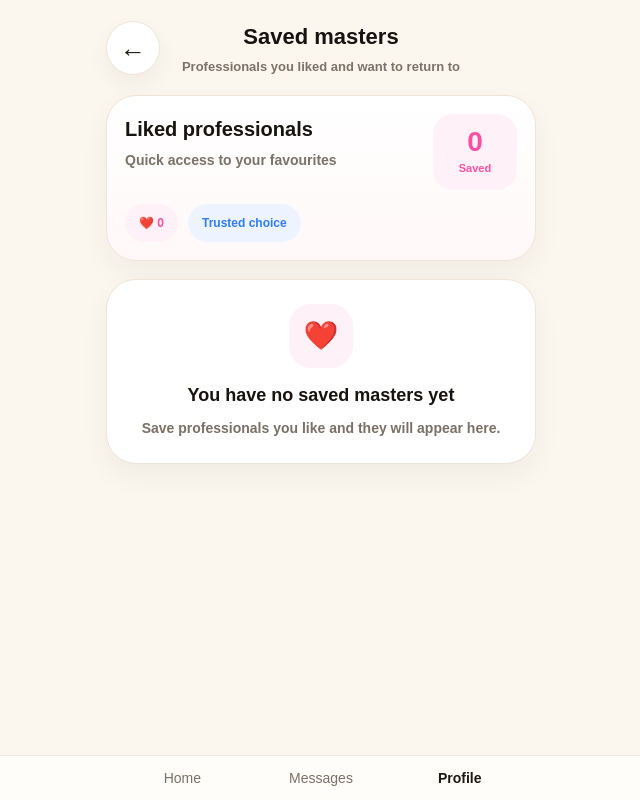
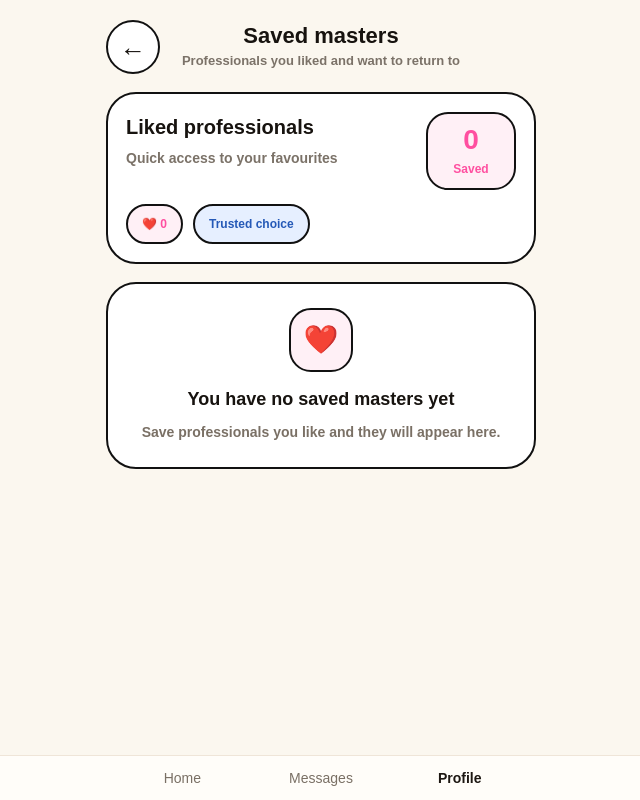
Before and after one commit to bellasalon4u-source/mapbookapp, a Next.js app: page /profile/saved-masters in a window 1280 px wide. Shown: the whole page, without its empty margins (319-959 px from the left). Built offline with nearby package versions, Linux system fonts and the light colour scheme.

Commit message:
git add app/profile/saved-masters/page.tsx && git commit -m "Restyle saved masters page to MapBook bordered design"

```diff
--- a/app/profile/saved-masters/page.tsx
+++ b/app/profile/saved-masters/page.tsx
@@ -46,9 +46,9 @@ const savedMastersTexts = {
   },
   RU: {
     title: 'Сохранённые мастера',
-    subtitle: 'Мастера, которые вам понравились и к которым можно вернуться',
+    subtitle: 'Специалисты, которые вам понравились и к которым вы хотите вернуться',
     empty: 'У вас пока нет сохранённых мастеров',
-    emptySub: 'Сохраняйте понравившихся мастеров, и они появятся здесь.',
+    emptySub: 'Сохраняйте понравившихся специалистов, и они появятся здесь.',
     categoryFallback: 'Специалист',
     openProfile: 'Открыть профиль',
     remove: 'Убрать',
@@ -78,7 +78,7 @@ const savedMastersTexts = {
   },
   DE: {
     title: 'Gespeicherte Profis',
-    subtitle: 'Profis, die dir gefallen haben und zu denen du zurückkehren kannst',
+    subtitle: 'Profis, die dir gefallen haben und zu denen du zurückkehren möchtest',
     empty: 'Du hast noch keine gespeicherten Profis',
     emptySub: 'Speichere Profis, die dir gefallen, und sie erscheinen hier.',
     categoryFallback: 'Spezialist',
@@ -94,7 +94,7 @@ const savedMastersTexts = {
   },
   PL: {
     title: 'Zapisani specjaliści',
-    subtitle: 'Specjaliści, którzy Ci się spodobali i do których możesz wrócić',
+    subtitle: 'Specjaliści, którzy Ci się spodobali i do których chcesz wrócić',
     empty: 'Nie masz jeszcze zapisanych specjalistów',
     emptySub: 'Zapisuj ulubionych specjalistów, a pojawią się tutaj.',
     categoryFallback: 'Specjalista',
@@ -122,10 +122,10 @@ type SavedMasterItem = {
 };
 
 function accentStyle(kind: 'pink' | 'green' | 'blue' | 'orange' | 'neutral') {
-  if (kind === 'pink') return { background: '#fff1f7', color: '#ff4fa0' };
-  if (kind === 'green') return { background: '#eef9f1', color: '#2fa35a' };
-  if (kind === 'blue') return { background: '#eef4ff', color: '#2f7cf6' };
-  if (kind === 'orange') return { background: '#fff5e8', color: '#d68612' };
+  if (kind === 'pink') return { background: '#fff0f6', color: '#ff4fa0' };
+  if (kind === 'green') return { background: '#dff2e3', color: '#1d7a38' };
+  if (kind === 'blue') return { background: '#e6efff', color: '#2559b7' };
+  if (kind === 'orange') return { background: '#fff0da', color: '#c07a00' };
   return { background: '#f4efe8', color: '#6d6258' };
 }
 
@@ -157,8 +157,7 @@ export default function SavedMastersPage() {
   }, []);
 
   const text =
-    savedMastersTexts[language as keyof typeof savedMastersTexts] ||
-    savedMastersTexts.EN;
+    savedMastersTexts[language as keyof typeof savedMastersTexts] || savedMastersTexts.EN;
 
   const allMasters = getAllMasters() as SavedMasterItem[];
 
@@ -173,6 +172,7 @@ export default function SavedMastersPage() {
         minHeight: '100vh',
         background: '#fbf7ef',
         padding: '20px 16px 110px',
+        fontFamily: 'Arial, sans-serif',
       }}
     >
       <div style={{ maxWidth: 430, margin: '0 auto' }}>
@@ -191,10 +191,11 @@ export default function SavedMastersPage() {
               width: 54,
               height: 54,
               borderRadius: 999,
-              border: '1px solid #efe4d7',
+              border: '2px solid #111111',
               background: '#fff',
               fontSize: 26,
-              boxShadow: '0 10px 22px rgba(44, 23, 10, 0.05)',
+              fontWeight: 900,
+              color: '#17130f',
               cursor: 'pointer',
             }}
           >
@@ -207,6 +208,7 @@ export default function SavedMastersPage() {
                 fontSize: 22,
                 fontWeight: 900,
                 color: '#17130f',
+                lineHeight: 1.1,
               }}
             >
               {text.title}
@@ -217,6 +219,7 @@ export default function SavedMastersPage() {
                 fontSize: 13,
                 color: '#7b7268',
                 fontWeight: 700,
+                lineHeight: 1.35,
               }}
             >
               {text.subtitle}
@@ -230,10 +233,9 @@ export default function SavedMastersPage() {
           style={{
             marginTop: 18,
             borderRadius: 30,
-            border: '1px solid #f0e3d7',
-            background: 'linear-gradient(180deg, #ffffff 0%, #fff8f8 100%)',
+            border: '2px solid #111111',
+            background: '#fff',
             padding: 18,
-            boxShadow: '0 12px 28px rgba(44, 23, 10, 0.05)',
           }}
         >
           <div
@@ -269,20 +271,17 @@ export default function SavedMastersPage() {
 
             <div
               style={{
-                minWidth: 84,
-                borderRadius: 20,
-                background: '#fff1f7',
+                minWidth: 90,
+                borderRadius: 22,
+                border: '2px solid #111111',
+                background: '#fff0f6',
                 color: '#ff4fa0',
-                padding: '14px 12px',
+                padding: '12px 12px 10px',
                 textAlign: 'center',
               }}
             >
-              <div style={{ fontSize: 28, fontWeight: 900, lineHeight: 1 }}>
-                {savedMasters.length}
-              </div>
-              <div style={{ marginTop: 4, fontSize: 11, fontWeight: 900 }}>
-                {text.savedCount}
-              </div>
+              <div style={{ fontSize: 28, fontWeight: 900, lineHeight: 1 }}>{savedMasters.length}</div>
+              <div style={{ marginTop: 6, fontSize: 12, fontWeight: 900 }}>{text.savedCount}</div>
             </div>
           </div>
 
@@ -298,7 +297,8 @@ export default function SavedMastersPage() {
               style={{
                 ...accentStyle('pink'),
                 borderRadius: 999,
-                padding: '10px 14px',
+                border: '2px solid #111111',
+                padding: '9px 14px',
                 fontSize: 12,
                 fontWeight: 900,
               }}
@@ -310,7 +310,8 @@ export default function SavedMastersPage() {
               style={{
                 ...accentStyle('blue'),
                 borderRadius: 999,
-                padding: '10px 14px',
+                border: '2px solid #111111',
+                padding: '9px 14px',
                 fontSize: 12,
                 fontWeight: 900,
               }}
@@ -320,16 +321,15 @@ export default function SavedMastersPage() {
           </div>
         </div>
 
-        <div style={{ marginTop: 18, display: 'grid', gap: 14 }}>
+        <div style={{ marginTop: 18, display: 'grid', gap: 16 }}>
           {savedMasters.length === 0 && (
             <div
               style={{
                 borderRadius: 30,
-                border: '1px solid #efe4d7',
+                border: '2px solid #111111',
                 background: '#fff',
                 padding: 24,
                 textAlign: 'center',
-                boxShadow: '0 12px 28px rgba(44, 23, 10, 0.05)',
               }}
             >
               <div
@@ -338,7 +338,8 @@ export default function SavedMastersPage() {
                   height: 64,
                   margin: '0 auto 14px',
                   borderRadius: 22,
-                  background: '#fff1f7',
+                  border: '2px solid #111111',
+                  background: '#fff0f6',
                   color: '#ff4fa0',
                   display: 'flex',
                   alignItems: 'center',
@@ -378,10 +379,9 @@ export default function SavedMastersPage() {
               key={master.id}
               style={{
                 borderRadius: 30,
-                border: '1px solid #efe4d7',
+                border: '2px solid #111111',
                 background: '#fff',
                 padding: 16,
-                boxShadow: '0 12px 28px rgba(44, 23, 10, 0.05)',
               }}
             >
               <div
@@ -405,7 +405,7 @@ export default function SavedMastersPage() {
                       borderRadius: 24,
                       objectFit: 'cover',
                       display: 'block',
-                      boxShadow: '0 10px 22px rgba(44, 23, 10, 0.10)',
+                      border: '2px solid #111111',
                     }}
                   />
 
@@ -413,14 +413,13 @@ export default function SavedMastersPage() {
                     <div
                       style={{
                         position: 'absolute',
-                        right: -3,
-                        bottom: -3,
-                        width: 24,
-                        height: 24,
+                        right: -4,
+                        bottom: -4,
+                        width: 28,
+                        height: 28,
                         borderRadius: 999,
                         background: '#2fa35a',
-                        border: '3px solid #fff',
-                        boxShadow: '0 6px 14px rgba(47,163,90,0.22)',
+                        border: '3px solid #ffffff',
                       }}
                     />
                   )}
@@ -453,6 +452,7 @@ export default function SavedMastersPage() {
                           fontSize: 14,
                           color: '#7b7268',
                           fontWeight: 700,
+                          textTransform: 'lowercase',
                         }}
                       >
                         {master.category || text.categoryFallback}
@@ -474,8 +474,9 @@ export default function SavedMastersPage() {
                       <div
                         style={{
                           ...accentStyle(index % 2 === 0 ? 'orange' : 'green'),
-                          borderRadius: 16,
-                          padding: '9px 12px',
+                          borderRadius: 18,
+                          border: '2px solid #111111',
+                          padding: '10px 12px',
                           fontSize: 13,
                           fontWeight: 900,
                           whiteSpace: 'nowrap',
@@ -498,6 +499,7 @@ export default function SavedMastersPage() {
                       style={{
                         ...accentStyle('blue'),
                         borderRadius: 999,
+                        border: '2px solid #111111',
                         padding: '8px 12px',
                         fontSize: 12,
                         fontWeight: 900,
@@ -511,6 +513,7 @@ export default function SavedMastersPage() {
                         style={{
                           ...accentStyle('green'),
                           borderRadius: 999,
+                          border: '2px solid #111111',
                           padding: '8px 12px',
                           fontSize: 12,
                           fontWeight: 900,
@@ -533,16 +536,15 @@ export default function SavedMastersPage() {
                       type="button"
                       onClick={() => router.push(`/master/${master.id}`)}
                       style={{
-                        border: 'none',
+                        border: '2px solid #111111',
                         borderRadius: 18,
                         background: 'linear-gradient(180deg, #2b221c 0%, #1f1712 100%)',
                         color: '#fff',
-                        minHeight: 48,
+                        minHeight: 52,
                         padding: '0 14px',
                         fontSize: 14,
                         fontWeight: 900,
                         cursor: 'pointer',
-                        boxShadow: '0 12px 24px rgba(31,23,18,0.18)',
                       }}
                     >
                       {text.openProfile}
@@ -552,11 +554,11 @@ export default function SavedMastersPage() {
                       type="button"
                       onClick={() => toggleLikedMaster(master.id)}
                       style={{
-                        border: '1px solid #f1d9e6',
+                        border: '2px solid #111111',
                         borderRadius: 18,
-                        background: '#fff1f7',
+                        background: '#fff0f6',
                         color: '#ff4fa0',
-                        minHeight: 48,
+                        minHeight: 52,
                         padding: '0 14px',
                         fontSize: 14,
                         fontWeight: 900,
```
